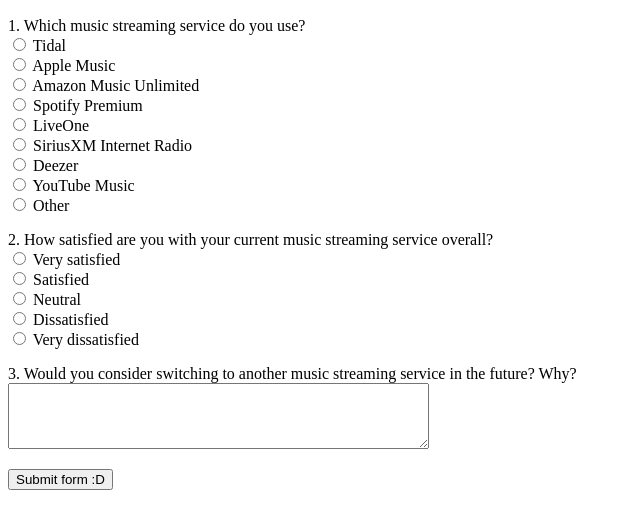
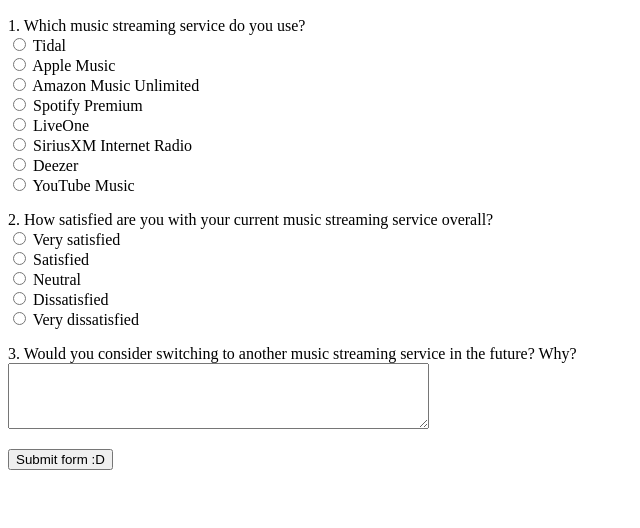
Before and after one commit to AngeliqueCampo/HTML-and-CSS-Fundamentals-3, a plain HTML site: page index.html in a window 1280 px wide. Shown: the part 50-578 px from the top of the page, without its empty margins (0-640 px from the left). Drawn offline with Linux system fonts and the light colour scheme.

Commit message:
Add files via upload

```diff
--- a/index.html
+++ b/index.html
@@ -27,9 +27,7 @@
       <input type="radio" id="deezer" name="streamingService" value="Deezer">
       <label for="deezer">Deezer</label><br>
       <input type="radio" id="youtubeMusic" name="streamingService" value="YouTube Music">
-      <label for="youtubeMusic">YouTube Music</label><br>
-      <input type="radio" id="other" name="streamingService" value="Other">
-      <label for="other">Other</label>
+      <label for="youtubeMusic">YouTube Music</label>
     </p>
 
     <p>
```
